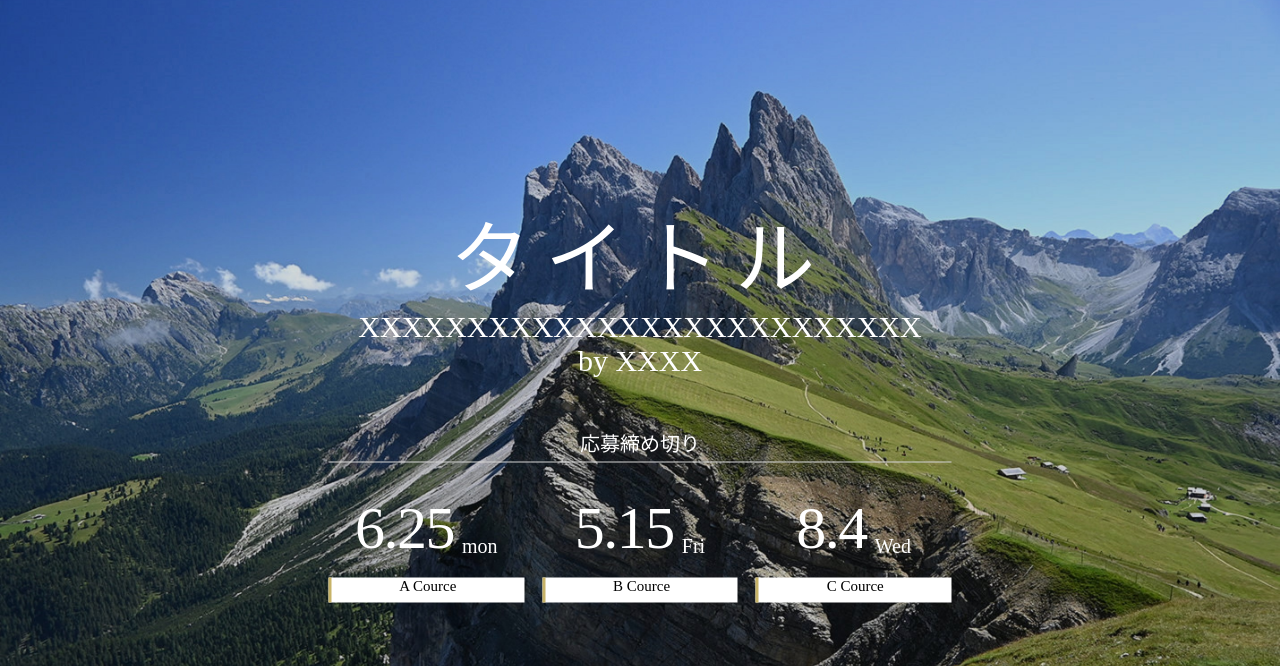
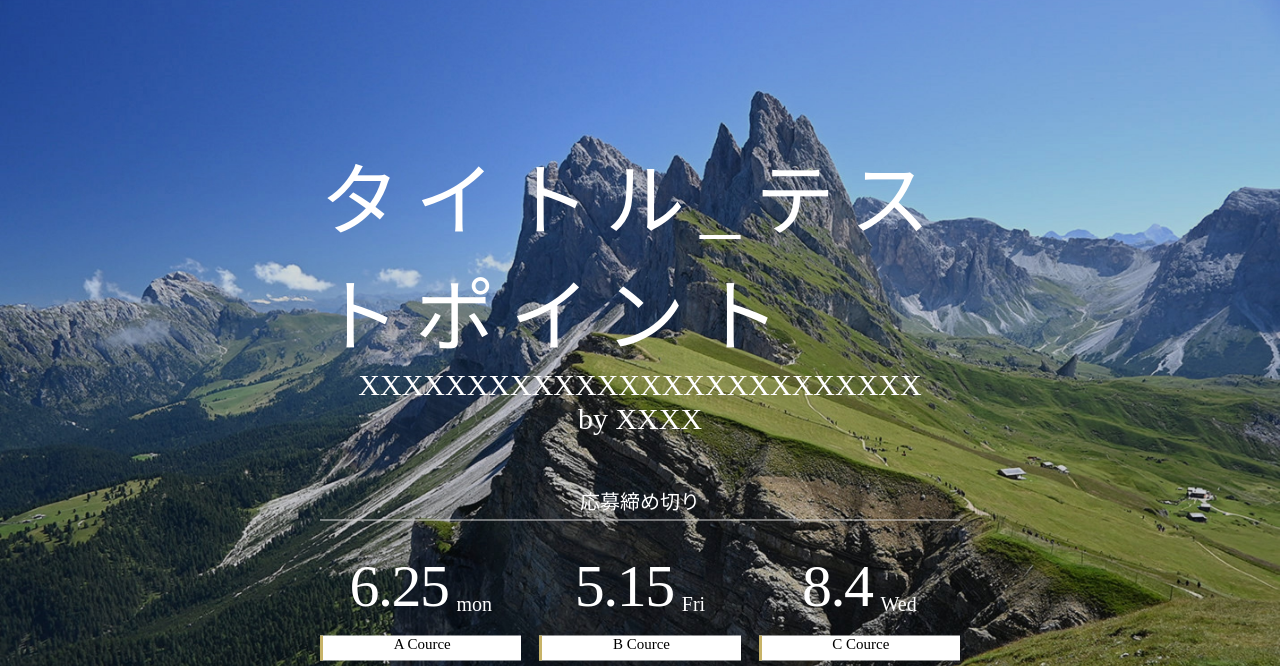
Before and after one commit to yusuke688/CopyCoding, a plain HTML site: page s01/index.html in a window 1280 px wide. Shown: the part 134-800 px from the top of the page. Drawn offline with Linux system fonts and the light colour scheme.

Commit message:
テストポイント

```diff
--- a/s01/index.html
+++ b/s01/index.html
@@ -80,7 +80,7 @@
         <div class="top">
             <img class="top-picture" src="img/picture_Top_01.jpg" alt="">
             <div class="top-contents flex-column">
-                <div class="top-title">タイトル</div>
+                <div class="top-title">タイトル_テストポイント</div>
                 <p class="top-sub-title">XXXXXXXXXXXXXXXXXXXXXXXXXX</p>
                 <p class="top-by">by XXXX</p>
                 <div class="top-deadline flex-column">
```
